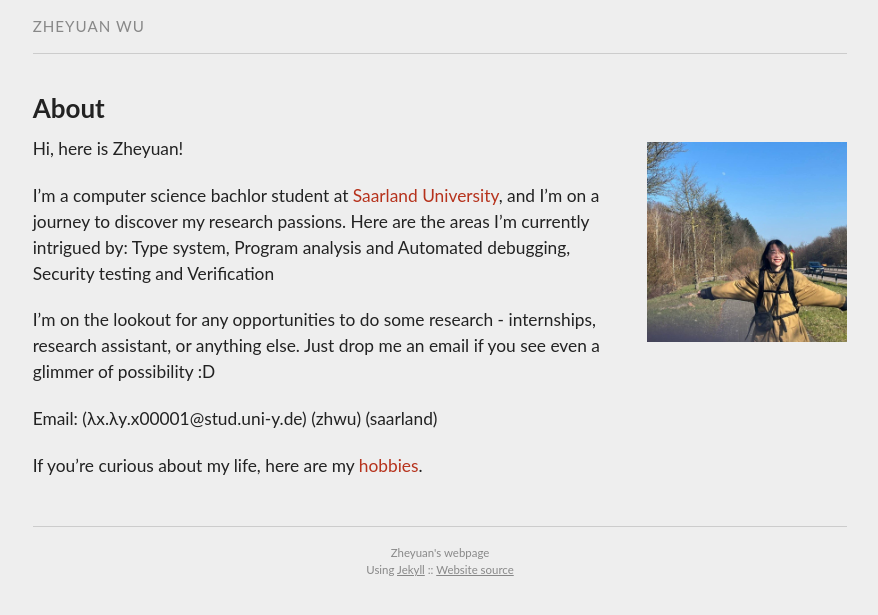
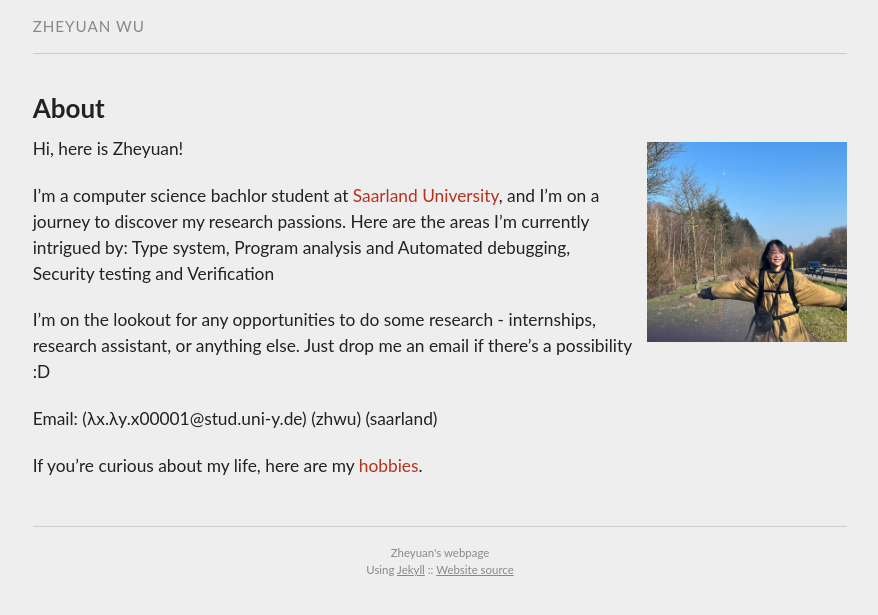
Before and after one commit to ZheyuanWU/ZheyuanWU.github.io, a Jekyll site: the page built from index.md, in a window 1280 px wide. Shown: the top 615 px of the page, without its empty margins (200-1078 px from the left). Built offline with Jekyll 4.4.1, drawn with Linux system fonts in a browser that asks for light colours.

Commit message:
Update index.md

```diff
--- a/index.md
+++ b/index.md
@@ -14,7 +14,7 @@ Security testing and Verification
 
 <!-- I enjoy learning new abstract theories at university and would like to find more motivation through practice. So I am currently looking for a student job in coding, for any ideas or information please feel free to [email me] :D -->
 
-I'm on the lookout for any opportunities to do some research - internships, research assistant, or anything else. Just drop me an email if you see even a glimmer of possibility :D
+I'm on the lookout for any opportunities to do some research - internships, research assistant, or anything else. Just drop me an email if there's a possibility :D
 
 Email: (λx.λy.x00001@stud.uni-y.de) (zhwu) (saarland)
 
```
